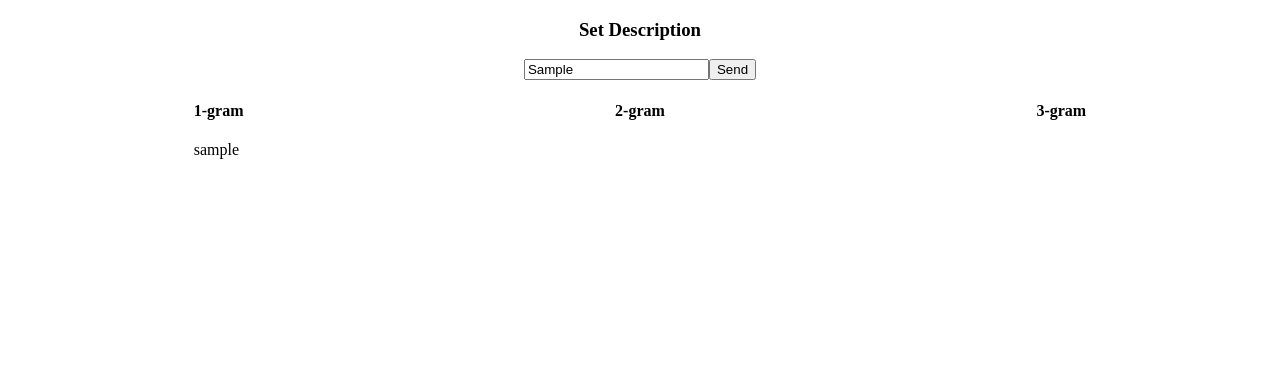
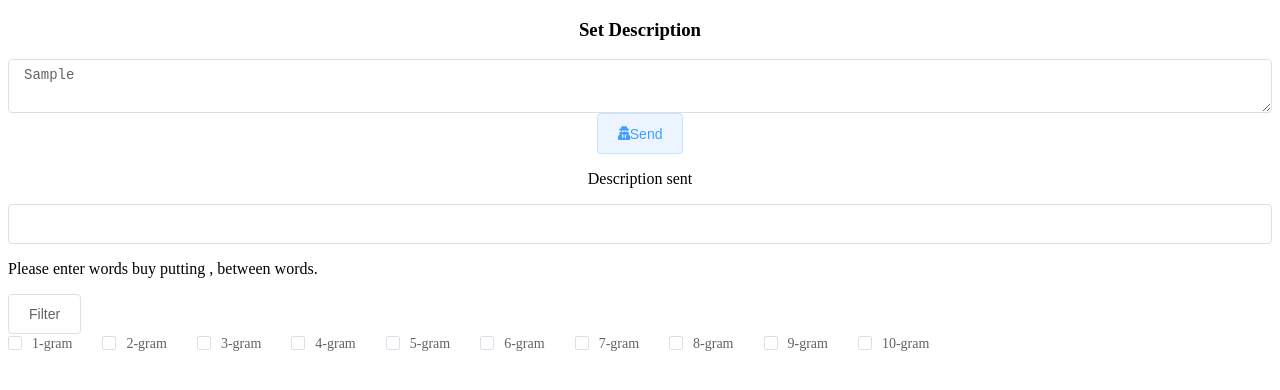
Before and after one commit to melihsunbul/vue-keyword-generator-and-density-counter, a Vue app: page / in a window 1280 px wide. Both pictures are taken after typing "Sample" into the empty fields and a click on the button "Send". Shown: the top 390 px of the page. Built offline with nearby package versions, Linux system fonts and the light colour scheme.

Commit message:
ui improvements

```diff
--- a/package.json
+++ b/package.json
@@ -8,6 +8,9 @@
     "lint": "vue-cli-service lint"
   },
   "dependencies": {
+    "@fortawesome/fontawesome-svg-core": "^1.2.35",
+    "@fortawesome/free-solid-svg-icons": "^5.15.3",
+    "@fortawesome/vue-fontawesome": "^2.0.2",
     "@mobileaction/eslint-config": "^2.0.0",
     "core-js": "^3.6.5",
     "vue": "^2.6.11",
@@ -16,11 +19,13 @@
   "devDependencies": {
     "@babel/cli": "^7.14.5",
     "@babel/core": "^7.14.6",
+    "@fortawesome/fontawesome-free": "^5.15.3",
     "@vue/cli-plugin-babel": "~4.5.0",
     "@vue/cli-plugin-eslint": "^5.0.0-beta.2",
     "@vue/cli-service": "~4.5.0",
     "babel-eslint": "^10.1.0",
     "cache-loader": "^4.1.0",
+    "element-ui": "^2.15.2",
     "eslint": "^7.29.0",
     "eslint-plugin-vue": "^7.11.1",
     "vue-template-compiler": "^2.6.11"
--- a/src/App.vue
+++ b/src/App.vue
@@ -1,30 +1,46 @@
+
 <template>
     <div>
         <div id="input">
             <h3>Set Description</h3>
-            <input ref="getInput" type="text">
-            <button @click="getInput">
-                Send
-            </button>
+            <el-input
+                v-model="plainDesc"
+                type="textarea"
+                :rows="2"
+                placeholder="Please input"
+                autofocus
+            />
+            <el-button @click="getInput">
+                <font-awesome-icon :icon="['fas', 'user-secret']"/>Send
+            </el-button>
+            <p v-if="words.length !== 0">
+                Description sent
+            </p>
         </div>
+        <div id="filterWords">
+            <el-input v-model.trim="filterWords" type="text"/>
+            <p>Please enter words buy putting , between words.</p>
+            <el-button @click="createKeywords">
+                Filter
+            </el-button>
+        </div>
+        <div>
+            <el-checkbox-group v-model="grams">
+                <el-checkbox
+                    v-for="i in 10" :key="i + '-gram'"
+                    :label="i"
+                >
+                    {{ i }}-gram
+                </el-checkbox>
+            </el-checkbox-group>
+        </div>
+
         <div id="gram">
-            <div>
-                <h4>1-gram</h4>
-                <li v-for="word in firstGram" :key="word">
+            <div v-for="gramName in grams" :key="gramName">
+                <h4>{{ gramName }}</h4>
+                <el-tag v-for="(word, index) in keywords[gramName]" :key="index" class="tag">
                     {{ word }}
-                </li>
-            </div>
-            <div>
-                <h4>2-gram</h4>
-                <li v-for="word in secondGram" :key="word">
-                    {{ word }}
-                </li>
-            </div>
-            <div>
-                <h4>3-gram</h4>
-                <li v-for="word in thirdGram" :key="word">
-                    {{ word }}
-                </li>
+                </el-tag>
             </div>
         </div>
     </div>
@@ -37,42 +53,58 @@
         data(){
             return {
                 plainDesc: '',
-                firstGram: [],
-                secondGram: [],
-                thirdGram: [],
+                filterWords: '',
+                filterArr: [],
+                grams: [],
+                keywords: [],
+                words: [],
             };
         },
         methods: {
-            createKeywords(){
-                this.firstGram = this.plainDesc.split(' ');
-                this.firstGram = this.firstGram.map(word => word.toLowerCase());
-                for (let i = 0; i<this.firstGram.length; i++){
-                    let twoWords = '';
-                    let threeWords = '';
-                    if (i + 1 <= this.firstGram.length -1) {
-                        twoWords = this.firstGram[i] + ' ' + this.firstGram[i+1];
+            createKeywords() {
+                this.filterArr = this.filterWords.split(',');
+                this.filterArr = this.filterArr.map(word => word.toLowerCase());
+                this.words = [];
+                this.keywords = [];
+
+                this.words = this.plainDesc.split(' ');
+                this.words = this.words.map(word => word.toLowerCase().trim());
+                this.words = this.words.filter(word => !this.filterArr.includes(word));
+
+                for (let k = 0; k < this.grams.length; k++) {
+                    this.keywords[this.grams[k]] = [];
+                    for (let i = 0; i < this.words.length; i++) {
+                        let keyword = '';
+                        for (let j = 0; j<this.grams[k]; j++){
+                            if (i + j <= this.words.length - 1) {
+                                keyword += this.words[i + j] + ' ';
+                            }
+                        }
+                        this.keywords[this.grams[k]].push(keyword);
+                        keyword = '';
                     }
-                    if (i + 1 <= this.firstGram.length -1 && i + 2 <= this.firstGram.length -1) {
-                        threeWords = this.firstGram[i] + ' ' + this.firstGram[i+1] + ' ' + this.firstGram[i+2];
-                    }
-                    this.secondGram.push(twoWords);
-                    this.thirdGram.push(threeWords);
-
                 }
-                this.removeDuplicates(this.firstGram);
-                this.removeDuplicates(this.secondGram);
-                this.removeDuplicates(this.thirdGram);
+                this.keywords.forEach((keyArr, index) => this.keywords[index] = this.removeDuplicates(keyArr));
 
             },
             getInput(){
                 const regex = /[!•"#$%&'()*+,-./:;<=>?@[\]^_`{|}~]/g;
-                this.plainDesc = this.$refs.getInput.value.replace(regex, '');
+                this.plainDesc = this.plainDesc.replace(regex, '');
                 this.createKeywords();
             },
             removeDuplicates(arr){
                 return [...new Set(arr)];
             },
         },
+        watch: {
+            grams(){
+                if (this.words.length !== 0) {
+                    this.createKeywords();
+                }
+                console.log(this.grams);
+            },
+        },
+
     };
 </script>
 
@@ -81,6 +113,8 @@
 text-align: center
 }
 #gram {
+  width: 100vw;
+  overflow: scroll;
   display: flex;
   justify-content: space-around;
 }
@@ -88,4 +122,7 @@ li {
   list-style-type:none;
 
 }
+.tag {
+  margin: 5px 5px ;
+}
 </style>
--- a/src/main.js
+++ b/src/main.js
@@ -1,5 +1,17 @@
 import Vue from 'vue';
 import App from './App.vue';
+
+import { library } from '@fortawesome/fontawesome-svg-core';
+import { faUserSecret } from '@fortawesome/free-solid-svg-icons';
+import { FontAwesomeIcon } from '@fortawesome/vue-fontawesome';
+
+import ElementUI from 'element-ui';
+import 'element-ui/lib/theme-chalk/index.css';
+
+library.add(faUserSecret);
+
+Vue.component('font-awesome-icon', FontAwesomeIcon);
+Vue.use(ElementUI);
 
 Vue.config.productionTip = false;
 
```
Also changed, not shown: 1 other file (tests, documents, lock files or other folders).
